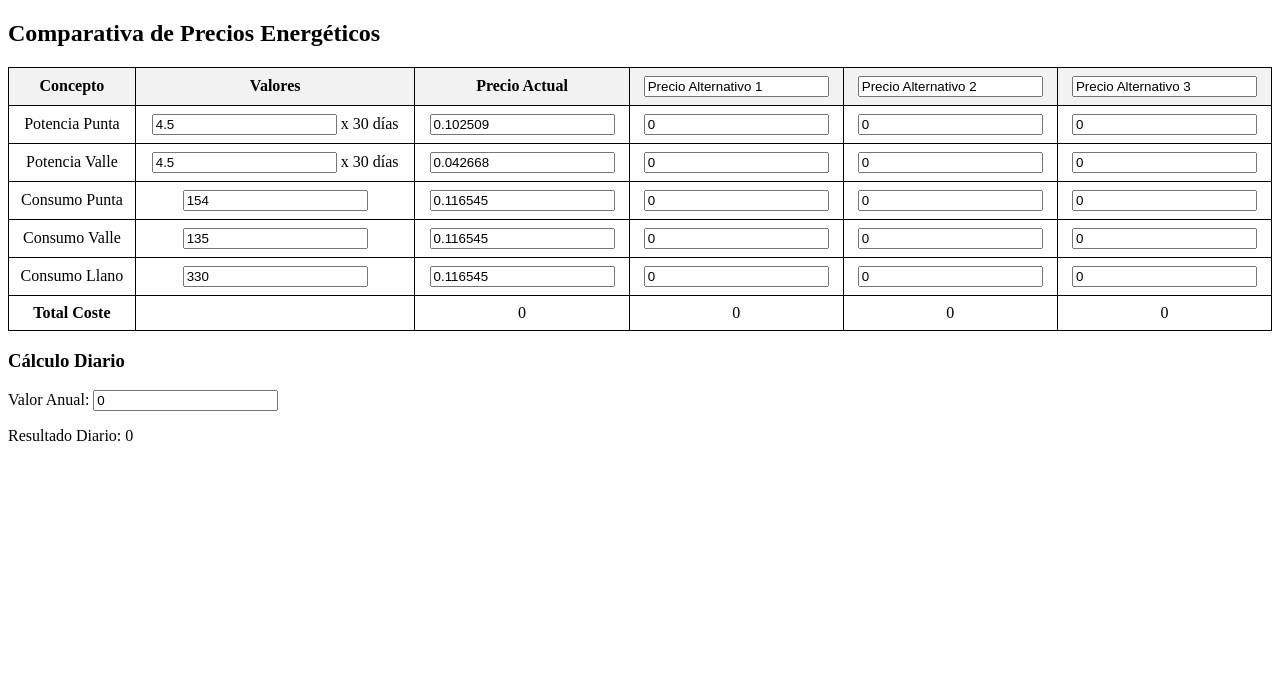
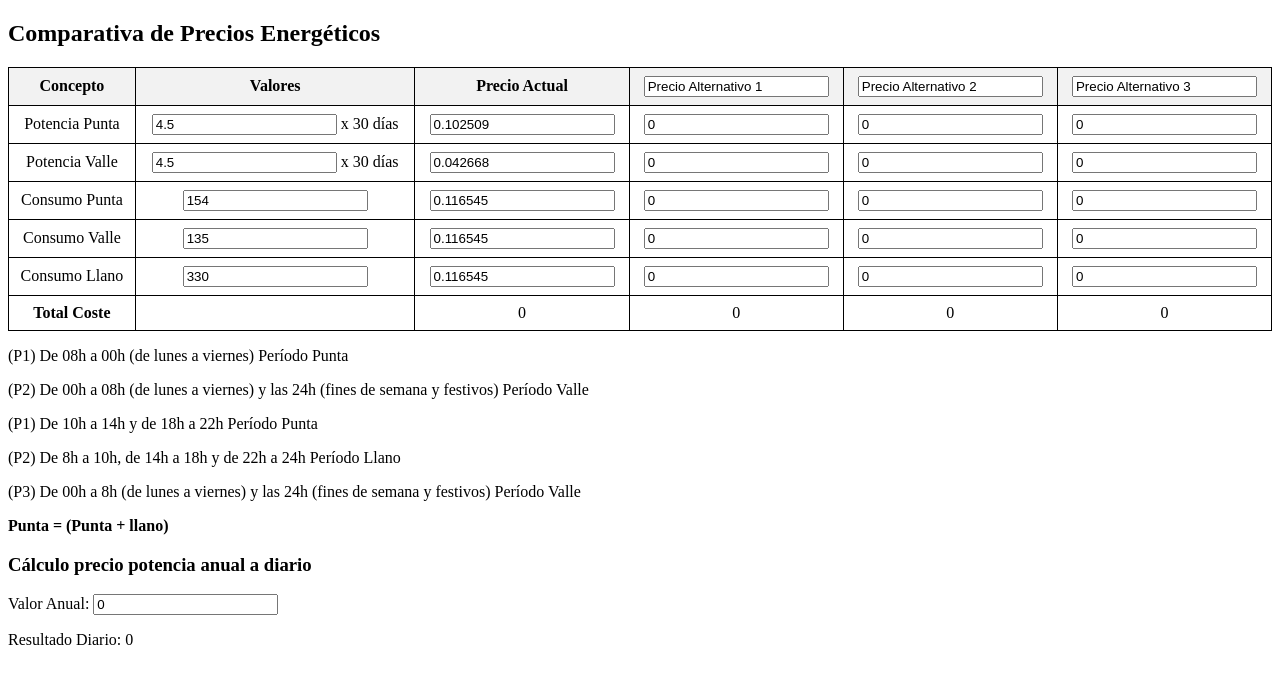
Before and after one commit to tropiplaya/comparadorLuz, a plain HTML site: page index.html in a window 1280 px wide. Drawn offline with Linux system fonts and the light colour scheme.

Commit message:
Update index.html

```diff
--- a/index.html
+++ b/index.html
@@ -46,8 +46,17 @@
         </tfoot>
     </table>
 
+    <p>(P1) De 08h a 00h (de lunes a viernes) Período Punta</p>
+    <p>(P2) De 00h a 08h (de lunes a viernes) y las 24h (fines de semana y festivos) Período Valle</p>
+
+    <p>(P1) De 10h a 14h y de 18h a 22h Período Punta</p>
+    <p>(P2) De 8h a 10h, de 14h a 18h y de 22h a 24h Período Llano</p>
+    <p>(P3) De 00h a 8h (de lunes a viernes) y las 24h (fines de semana y festivos) Período Valle</p>
+
+    <p><strong>Punta = (Punta + llano)</strong></p>
+
     <div>
-        <h3>Cálculo Diario</h3>
+        <h3>Cálculo precio potencia anual a diario</h3>
         <label for="valor-anual">Valor Anual:</label>
         <input type="number" id="valor-anual" value="0">
         <p>Resultado Diario: <span id="resultado-diario">0</span></p>
```
